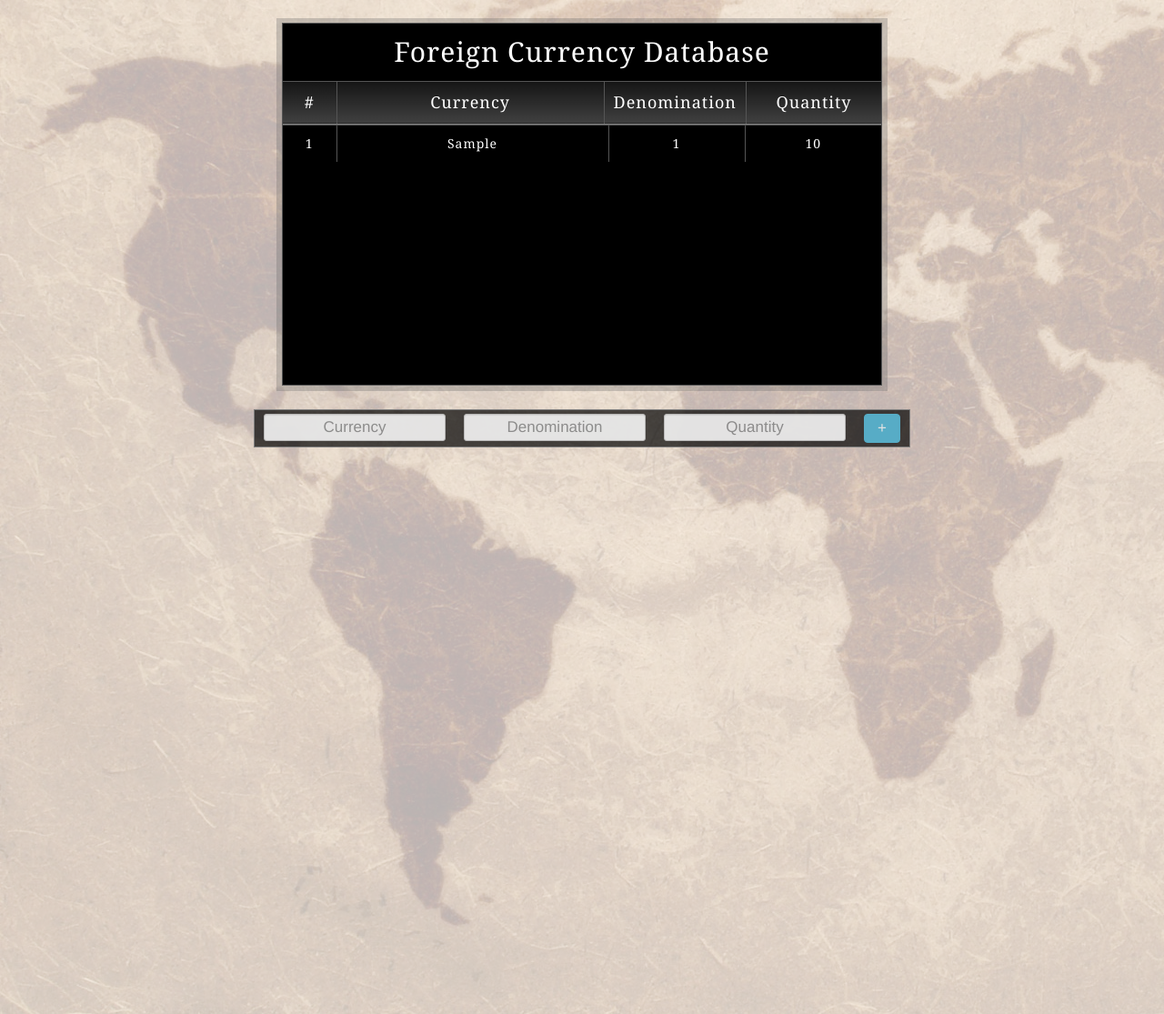
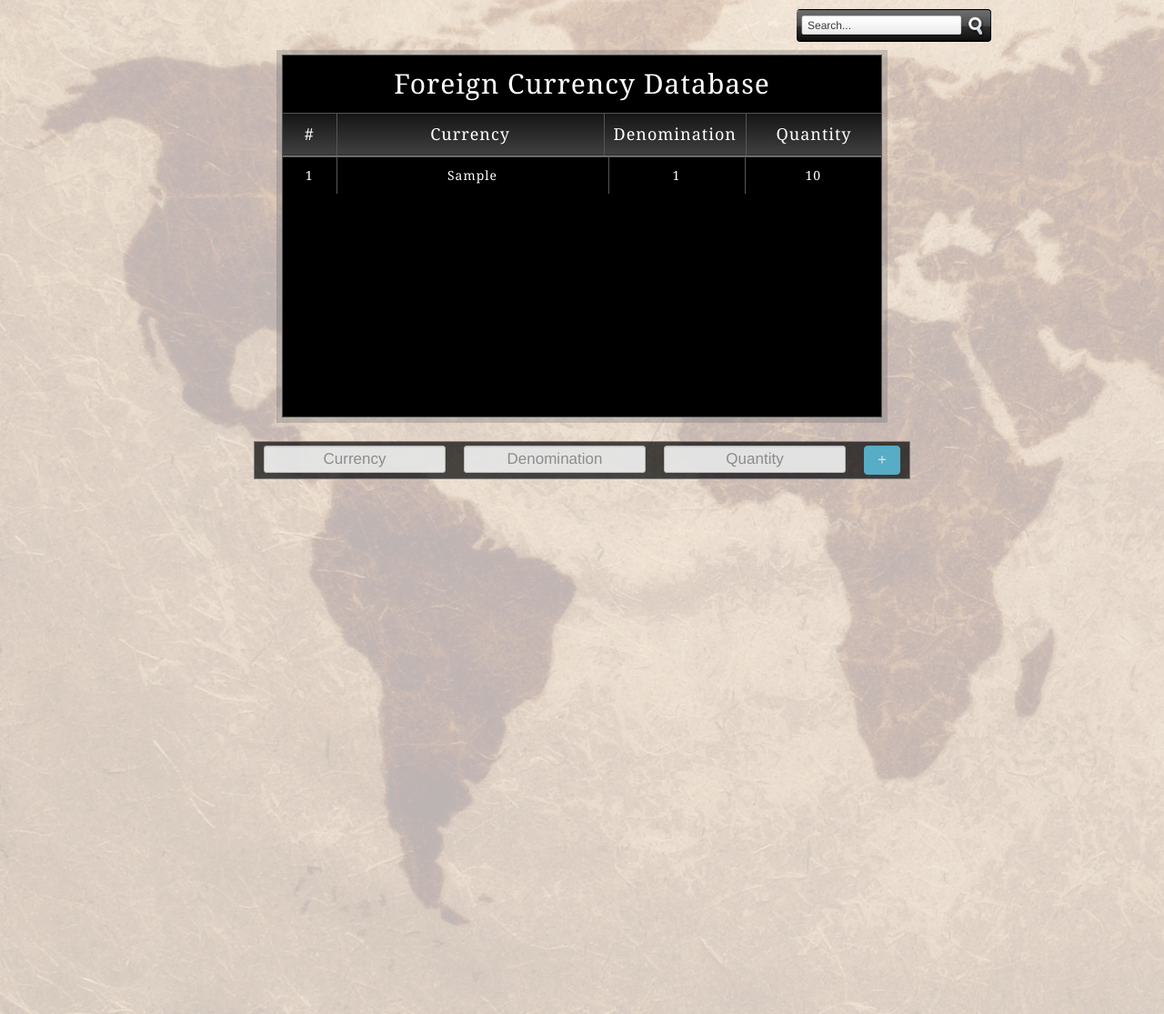
Before and after one commit to davidcho/dinero, a Django app: page / in a window 1280 px wide. Shown: the top 1115 px of the page at 91% size. Run offline with Django 3.2, Linux system fonts and the light colour scheme; tables that the repository leaves empty hold one stand-in row (values such as "Sample post"); lists and menus that the app fills with data are empty; some libraries are stand-ins or nearby versions.

Commit message:
finished searchbar frontend

```diff
--- a/dinero/views.py
+++ b/dinero/views.py
@@ -4,9 +4,43 @@
 
 def home(request):
 	# parse()
+	errors = {}
+	if 'submit' in request.POST:
+		# Doing server side validation of the form
+		country = request.POST['country']
+		if not country or not re.match("^\D+$", country):
+			errors['country'] = True
+		else:
+			country = country.title()
+
+		if request.POST['denomination']:
+			try:
+				denom = int(request.POST['denomination'])
+			except ValueError:
+				errors['denom'] = True
+		else:
+			errors['denom'] = True
+
+		if request.POST['quantity']:
+			try:
+				quantity = int(request.POST['quantity'])
+			except ValueError:
+				errors['quantity'] = True
+		else:
+			errors['quantity'] = True
+
+		try:
+			entry = Entry.objects.get(country=country, denomination=denom)
+			entry.quantity += quantity
+			entry.save()
+		except Entry.DoesNotExist:
+			entry = Entry(country=country, denomination=denom, quantity=quantity)
+			entry.save()
+
 	entries = Entry.objects.all().order_by('country', 'denomination')
 	return render(request, 'home.html', {
 		'entries' : entries,
+		'errors' : errors,
 		})
 
 def parse():
--- a/static/css/stylesheet.css
+++ b/static/css/stylesheet.css
@@ -1,5 +1,5 @@
 /********************************
-	 Makes the stick footer
+	      Sticky Footer
 ********************************/
 div#wrap {
     min-height: 100%;
@@ -8,6 +8,8 @@
 div#main {
     overflow:auto;
     padding-bottom: 20px;
+    width: 900px;
+
 }  /* must be same height as the footer */
 
 div#footer {
@@ -21,7 +23,6 @@
     font-size: 12px;
 }
 
-
 html, body{
 	height: 100%;
 	padding:0;
@@ -30,6 +31,70 @@
 	color:#fff;
 	letter-spacing:1px !important;
 	font-family:Georgia, "Times New Roman", Times, serif !important;
+}
+
+/********************************
+ Put the image in the background
+********************************/
+
+img#background {
+    position: fixed;
+    opacity: 0.3;
+    z-index: -1;
+}
+
+/********************************
+           Search bar
+********************************/
+
+div#search-box {
+    background:url('/static/images/search.jpg') no-repeat scroll center transparent;
+    width: 214px;
+    height: 36px;
+    border-radius: 4px;
+    display:block;
+    float: right;
+    margin-top: 10px;
+}
+form#search-form {
+    display: block;
+    margin:0;
+    height: 36px;
+}
+form#search-form #s {
+    padding: 6px;
+    margin-left: 6px;
+    margin-top: 7px;
+    width: 175px;
+    height: 21px;
+    font-size:12px;
+    vertical-align: top;
+    border:none;
+    background:transparent;
+    opacity: 0.75;
+    font-family: Helvetica;
+}
+form#search-form #sbutton {
+    padding: 0;
+    height: 30px;
+    width: 30px;
+    margin-top: -27px;
+    margin-left: 183px;
+    vertical-align: top;
+    border: none;
+    background: transparent;
+}
+
+/********************************
+             Table
+********************************/
+
+#container-wrap {
+    background-color: rgba(105, 105, 105, 0.3);
+    width: 672px;
+    height: 410px;
+    margin: auto;
+    margin-top: 55px;
 }
 
 #container{
@@ -43,13 +108,17 @@
 	top: 5px;
 }
 
-table {
+#title {
+    font-size: 30px;
+    text-align: center;
+    margin-top: -15px;
+    padding: 10px;
+}
+
+table.zebra {
     border-collapse: collapse;
     border-spacing: 0;
 	width:100%;
-}
-
-.zebra {
     border-top: 1px solid #555;
     border-bottom: 1px solid #555;
 }
@@ -103,64 +172,41 @@
 	color:#fff;
 }
 
-
-
-img#background {
-    position: fixed;
-    opacity: 0.3;
-    z-index: -1;
-}
-#title {
-    font-size: 30px;
-    text-align: center;
-    margin-top: -15px;
-    padding: 10px;
-}
-#container-wrap {
-    background-color: rgba(105, 105, 105, 0.3);
-    width: 672px;
-    height: 410px;
-    margin: auto;
-}
-form#inputs {
-    border: 1px solid blue;
-    height: 30px;
-    margin-bottom: 10px;
-}
-input {
-    font-family: Helvetica;
-    font-size: 17px !important;
-    opacity: 0.85;
-    text-align: center;
-    /*position: relative !important;*/
-    float: left !important;
-    margin-left: 6%;
-}
 th:nth-child(1) {
     width: 60px;
 }
+
 th:nth-child(2) {
     width: 300px;
 }
+
 th:nth-child(3), th:nth-child(4) {
     width: 150px;
 }
+
 td:nth-child(1) {
     width: 59px;
 }
+
 td:nth-child(2) {
     width: 299px;
 }
+
 td:nth-child(3), td:nth-child(4) {
     width: 150px;
 }
+
 tbody {
     display: block;
     height: 285px;
     overflow-y: scroll;
 }
 
-form {
+/********************************
+     Form for new entry data
+********************************/
+
+form#inputs {
     margin: auto;
     margin-top: 20px;
     width: 722px;
@@ -168,7 +214,17 @@
     border: 1px solid gray;
     background-color: rgba(0, 0, 0, 0.7);
 }
-.form-control {
+
+form#inputs input {
+    font-family: Helvetica;
+    font-size: 17px !important;
+    opacity: 0.85;
+    text-align: center;
+    float: left !important;
+    margin-top: 4px !important;
+}
+
+input.form-control {
     margin: 10px;
     width: 200px;
     position: relative;
@@ -181,6 +237,3 @@
     float: left;
     padding: 3px;
 }
-input {
-    margin-top: 4px !important;
-}
--- a/templates/home.html
+++ b/templates/home.html
@@ -24,12 +24,12 @@
                     var denom = $('#denom').val();
                     var quantity = $('#quantity').val();
 
-                    var letters = /^[A-Za-z]+$/;
+                    var letters = /[\d]/;
                     var numbers = /^[0-9]+$/;
 
                     if (currency == '')
                         addError('#group1', '#currency', 'Missing currency');
-                    else if (!letters.test(currency))
+                    else if (letters.test(currency))
                         addError('#group1', '#currency', 'Invalid currency');
                     else
                         removeError('#group1');
@@ -56,7 +56,13 @@
             <img src="/static/images/map.jpg" id="background">
 
             <div id="wrap">
-                <div id="main">
+                <div id="main" class="container">
+                    <div id="search-box">
+                        <form id="search-form" action="/search" method="get">
+                            <input type="text" id="s" name="q" value="Search..." onfocus='if (this.value == "Search...") {this.value = ""}' onblur='if (this.value == "") {this.value = "Search...";}'/>
+                            <input type="image" src="/static/images/blank.gif" id="sbutton" />
+                        </form>
+                    </div>
                     <div id="container-wrap">
                         <div id="container">
                             <div id="title">
@@ -85,20 +91,25 @@
                             </table>
                         </div>
                     </div>
-                    <form class="form-inline">
+                    <form id="inputs" class="form-inline" method="post">{% csrf_token %}
                         <div id="group1">
-                            <input type="text" id="currency" class="form-control input-small" placeholder="Currency">
+                            <input type="text" id="currency" class="form-control input-small" placeholder="Currency" name="country" {%if errors.country%}value="Invalid currency"{%endif%}>
                         </div>
                         <div id="group2">
-                            <input type="text" id="denom" class="form-control input-small" placeholder="Denomination">
+                            <input type="text" id="denom" class="form-control input-small" placeholder="Denomination" name="denomination" {%if errors.country%}value="Invalid currency"{%endif%}>
                         </div>
                         <div id="group3">
-                            <input type="text" id="quantity" class="form-control input-small" placeholder="Quantity">
+                            <input type="text" id="quantity" class="form-control input-small" placeholder="Quantity" name="quantity" {%if errors.country%}value="Invalid currency"{%endif%}>
                         </div>
-                        <input type="submit" class="btn btn-info" value="+" id="add" onclick="return validate();">
+                        <input type="submit" class="btn btn-info" value="+" id="add" onclick="return validate();" name="submit">
                     </form>
+
+
+
                 </div>
             </div>
+
+
 
             <div id="footer">
                 <p>Designed and built by David Cho</p>
```
Also changed, not shown: TODO.txt (added, +8 -0 lines), templates/stylesheet.css (deleted, +0 -67 lines), templates/zebra.html (deleted, +0 -63 lines), entry/tests.py (line endings or trailing spaces), static/images/blank.gif (added), static/images/search.jpg (added), static/images/search.png (added), static/map.jpg (deleted), static/search.jpg (added), 6 other files.
